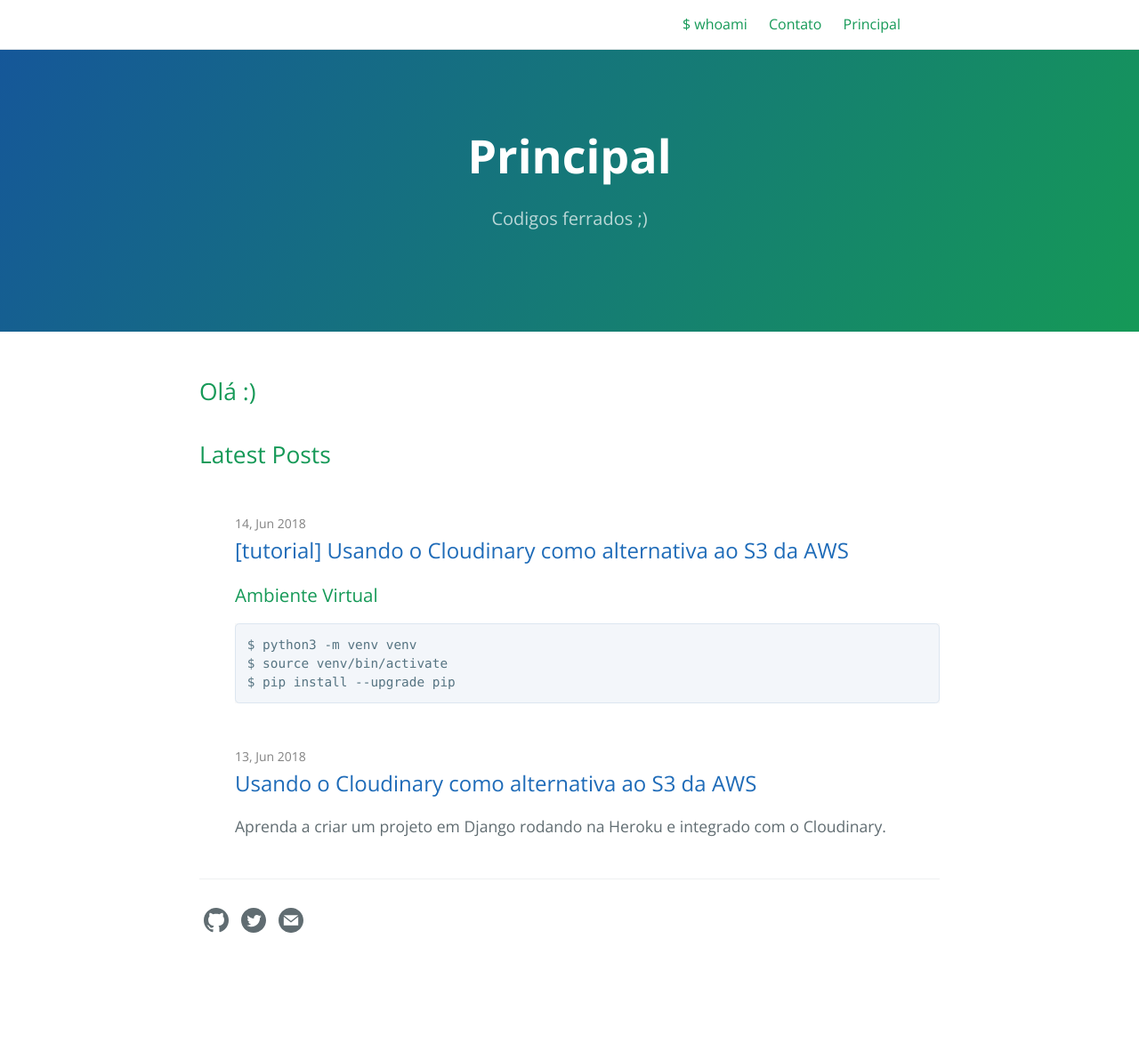
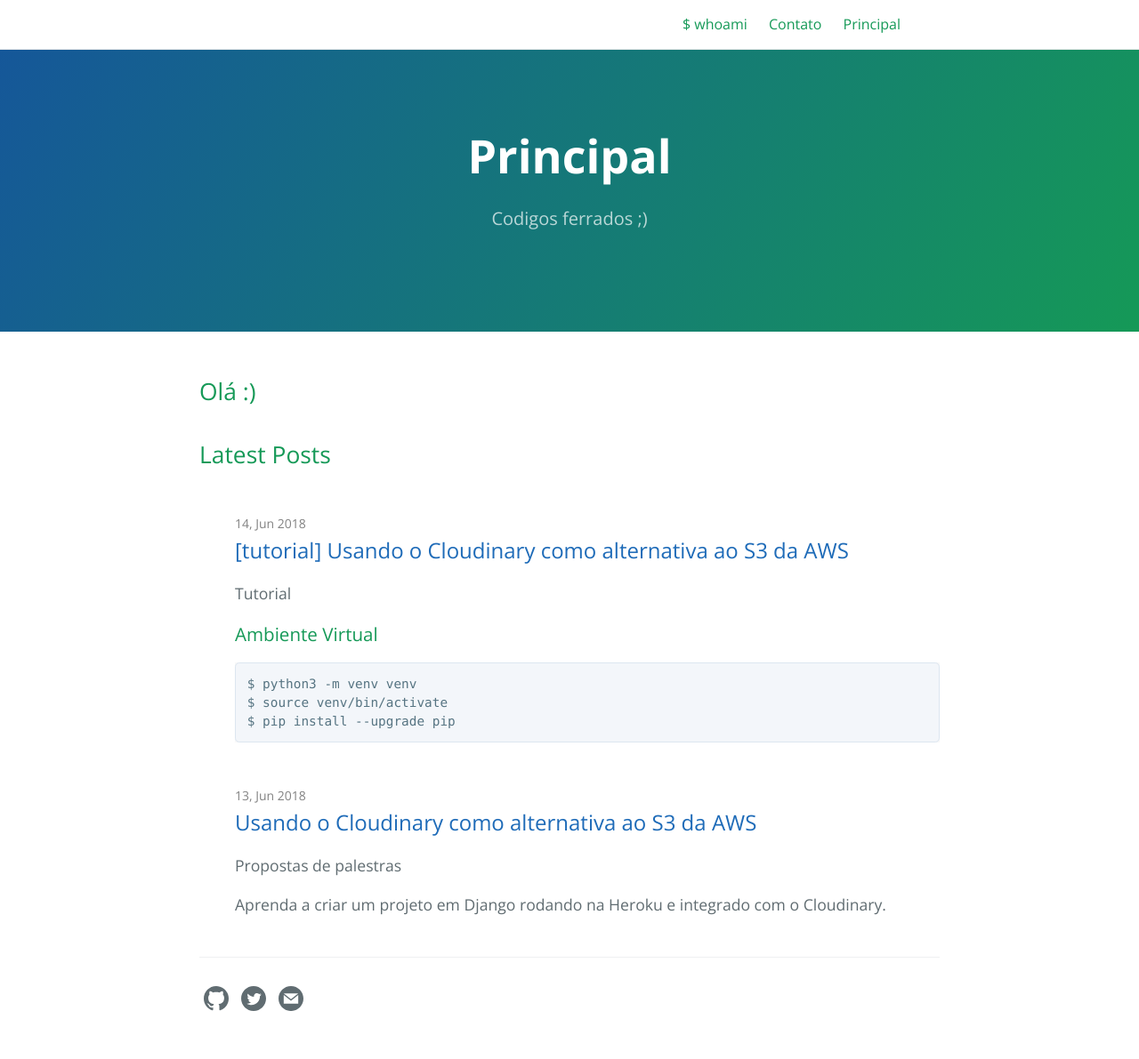
Before and after one commit to tiagocordeiro/tiagocordeiro.github.io, a Jekyll site: the page built from index.md, in a window 1280 px wide. Shown: the whole page at 89% size. Built offline with Jekyll 4.4.1, drawn with Linux system fonts in a browser that asks for light colours; before the commit the page ends 1103 px from its top, so only the background shows below that.

Commit message:
teste com post.categories

```diff
--- a/_layouts/home.html
+++ b/_layouts/home.html
@@ -20,7 +20,7 @@ layout: default
         <h2>
           <a class="post-link" href="{{ post.url | relative_url }}" title="{{ post.title }}">{{ post.title | escape }}</a>
         </h2>
-        <p>{{ page.categories | join: ', ' }}</p>
+        <p>{{ post.categories | join: ', ' }}</p>
 
         <span>{{ post.excerpt | markdownify | truncatewords: 30 }}</span>
 
```
